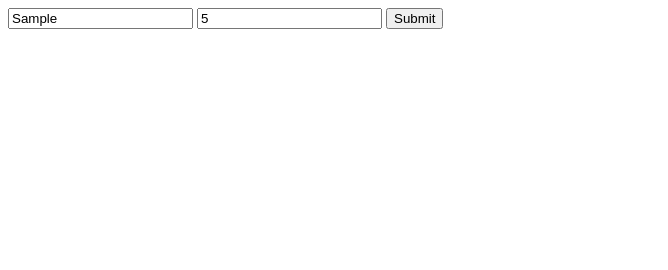
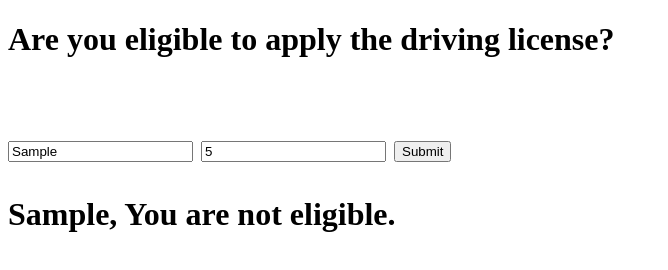
Before and after one commit to Giacom97/WDDweek10, a plain HTML site: page Index.html in a window 1280 px wide. Both pictures are taken after typing "Sample", "5" into the empty fields and a click on the button "Submit". Shown: the whole page, without its empty margins (0-668 px from the left). Drawn offline with Linux system fonts and the light colour scheme.

Commit message:
Third commit

```diff
--- a/Index.html
+++ b/Index.html
@@ -1,13 +1,43 @@
 <!DOCTYPE html>
 <html lang="en">
 <head>
-    <title>Week 10</title>
+	<title>Week 10</title>
+	<!-- link to the external CSS file for styling -->
+	<link rel="stylesheet" href="style.css">
 </head>
 <body>
-    <form>
-        <input type="text" id="userName" placeholder="Enter your name">
-        <input type="number" id="userAge" placeholder="Enter your age">
-        <button type="button">Submit</button>
-    </form>
+
+	<script>
+		//Function triggered when the user clicks the Submit button
+		function checkEligibility() {
+			// Retrieve the text entered in the name input field using .value
+			let name = document.getElementById("userName").value;
+			//Retrieve the age input and convert it from a string to a number
+			let age = Number(document.getElementById("userAge").value);
+			//Select the paragraph element hwere the output message will appear
+			let messageElement = document.getElementById("message");
+
+			//condition to check if age is 17 or over.
+			if (age >= 17) {
+				//Display eligibility message if 17 or over
+				messageElement.textContent = name + ", you are eligible to apply for a driving license.";
+			} else {
+				//display non-eligibility message if under 17
+				messageElement.textContent = name + ", You are not eligible.";
+			}
+		}
+	</script>
+	<div class="container">
+	<p><h1>Are you eligible to apply the driving license?<h1></p><br>
+	<!-- Form collecting user's name and age -->
+	<form>
+	<!-- text imput for the user's name, age and submition -->
+	<input type="text" id="userName" placeholder="Enter your name">
+	<input type="number" id="userAge" placeholder="Enter your age">
+	<button type="button" onclick="checkEligibility()">Submit</button>
+	</form>
+	<!-- empty paragraph where JS will display the result -->
+	<p id="message"></p>
+</div>
 </body>
 </html>
```
